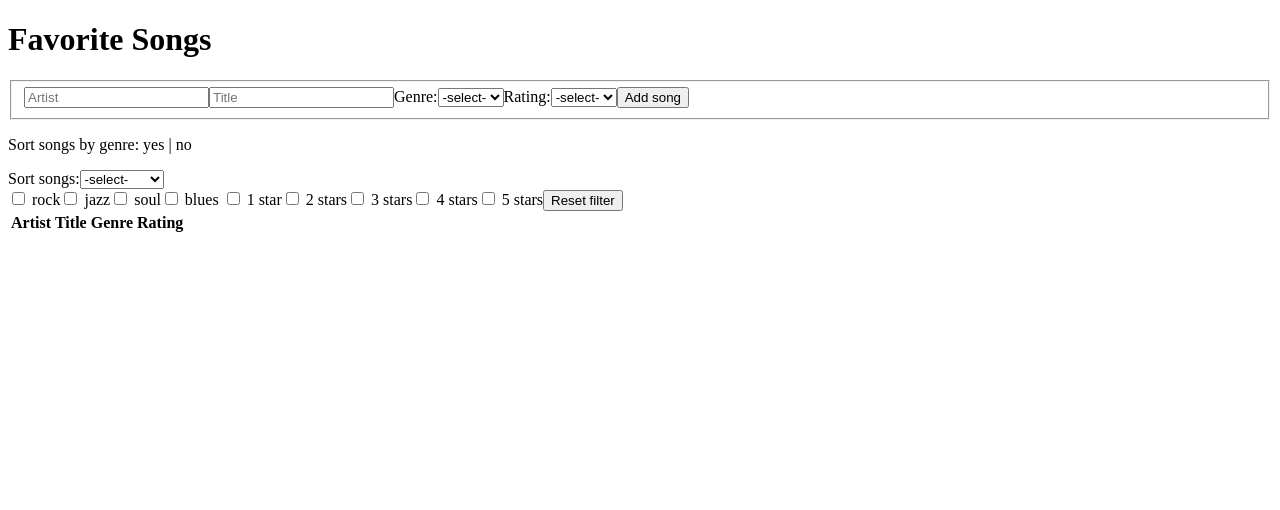
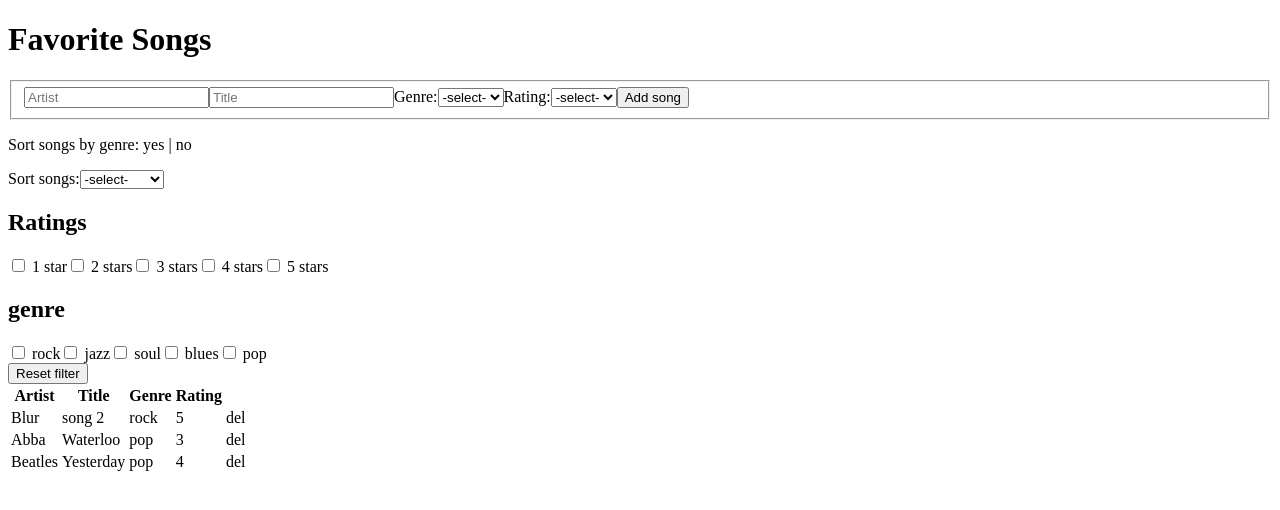
Before and after one commit to martvdberg/Winc_Academy-08-Playlist, a React (Create React App) app: page / in a window 1280 px wide. Shown: the top 510 px of the page. Built offline with nearby package versions, Linux system fonts and the light colour scheme.

Commit message:
ready for styling

```diff
--- a/src/components/Container.js
+++ b/src/components/Container.js
@@ -22,7 +22,29 @@ class Container extends Component {
   constructor() {
     super();
     this.state = {
-      songs: [],
+      songs: [
+        {
+          artist: "Blur",
+          title: "song 2",
+          genre: "rock",
+          rating: "5",
+          id: "1",
+        },
+        {
+          artist: "Abba",
+          title: "Waterloo",
+          genre: "pop",
+          rating: "3",
+          id: "2",
+        },
+        {
+          artist: "Beatles",
+          title: "Yesterday",
+          genre: "pop",
+          rating: "4",
+          id: "3",
+        },
+      ],
       genres: [
         {
           genre: "rock",
@@ -38,6 +60,10 @@ class Container extends Component {
         },
         {
           genre: "blues",
+          checked: false,
+        },
+        {
+          genre: "pop",
           checked: false,
         },
       ],
--- a/src/components/Filter.js
+++ b/src/components/Filter.js
@@ -38,7 +38,14 @@ function Filter(props) {
 
   return (
     <section>
-      {genres} {ratings}
+      <section>
+        <h2>Ratings</h2>
+        {ratings}
+      </section>
+      <section>
+        <h2>genre</h2>
+        {genres}
+      </section>
       <button onClick={props.handleClickReset}>Reset filter</button>
     </section>
   );
```
